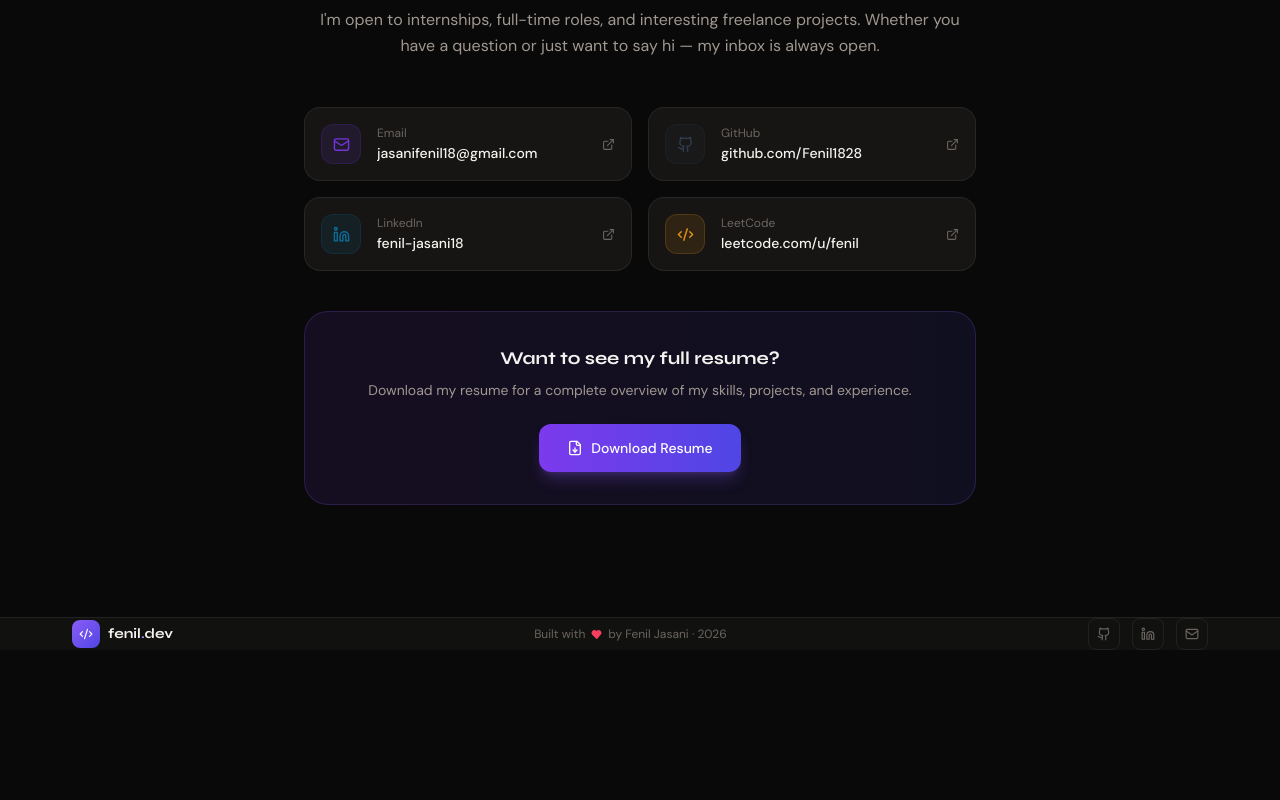
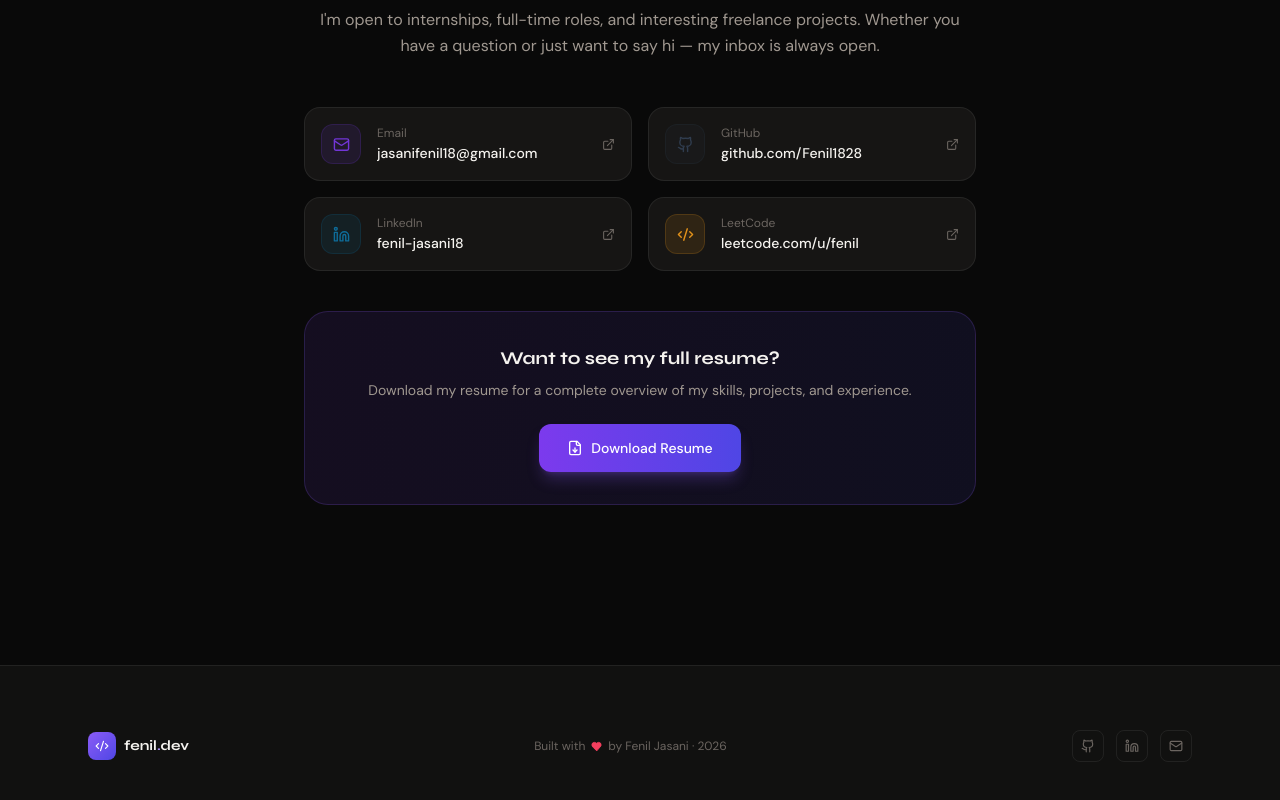
Before and after one commit to Fenil1828/Portfolio, a Next.js app: page / in a window 1280 px wide. Shown: the part 5803-6603 px from the top of the page. Before the commit the page ends 6453 px from the top, so only its background shows below. Built offline with nearby package versions, Linux system fonts and the light colour scheme.

Commit message:
Fix footer padding to proper spacing

```diff
--- a/components/Footer.tsx
+++ b/components/Footer.tsx
@@ -6,9 +6,9 @@ import { personalInfo } from "@/lib/data";
 
 export default function Footer() {
   return (
-    <footer className="border-t border-subtle bg-main-2">
-      <div className="container-custom py-10">
-        <div className="flex flex-col sm:flex-row items-center justify-between gap-6">
+    <footer className="border-t border-subtle bg-main-2 mt-12 py-16">
+      <div className="container-custom px-8 sm:px-12">
+        <div className="flex flex-col sm:flex-row items-center justify-between gap-8">
           {/* Brand */}
           <div className="flex items-center gap-2">
             <div className="w-7 h-7 rounded-lg bg-gradient-to-br from-violet-500 to-indigo-600 flex items-center justify-center">
```
